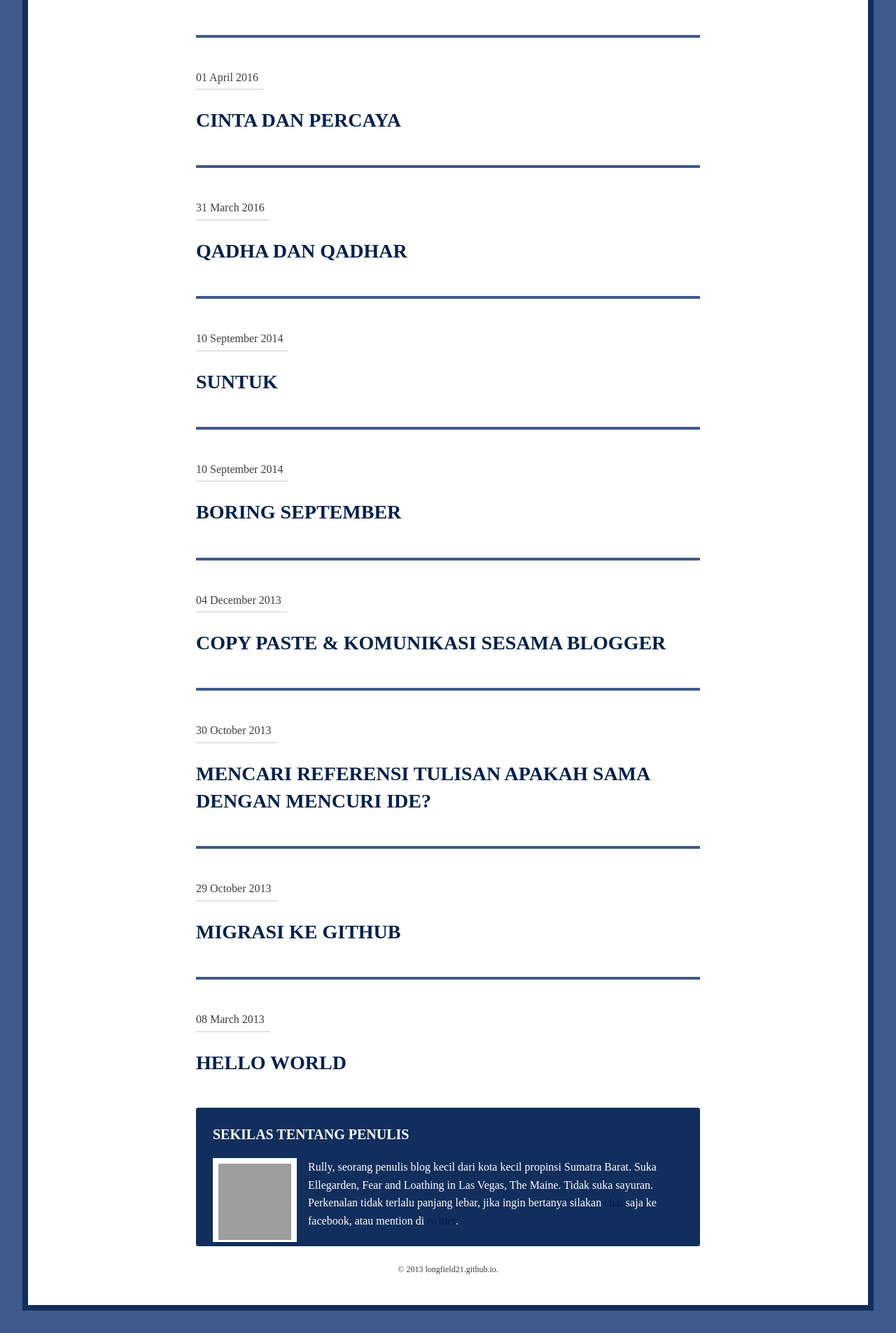
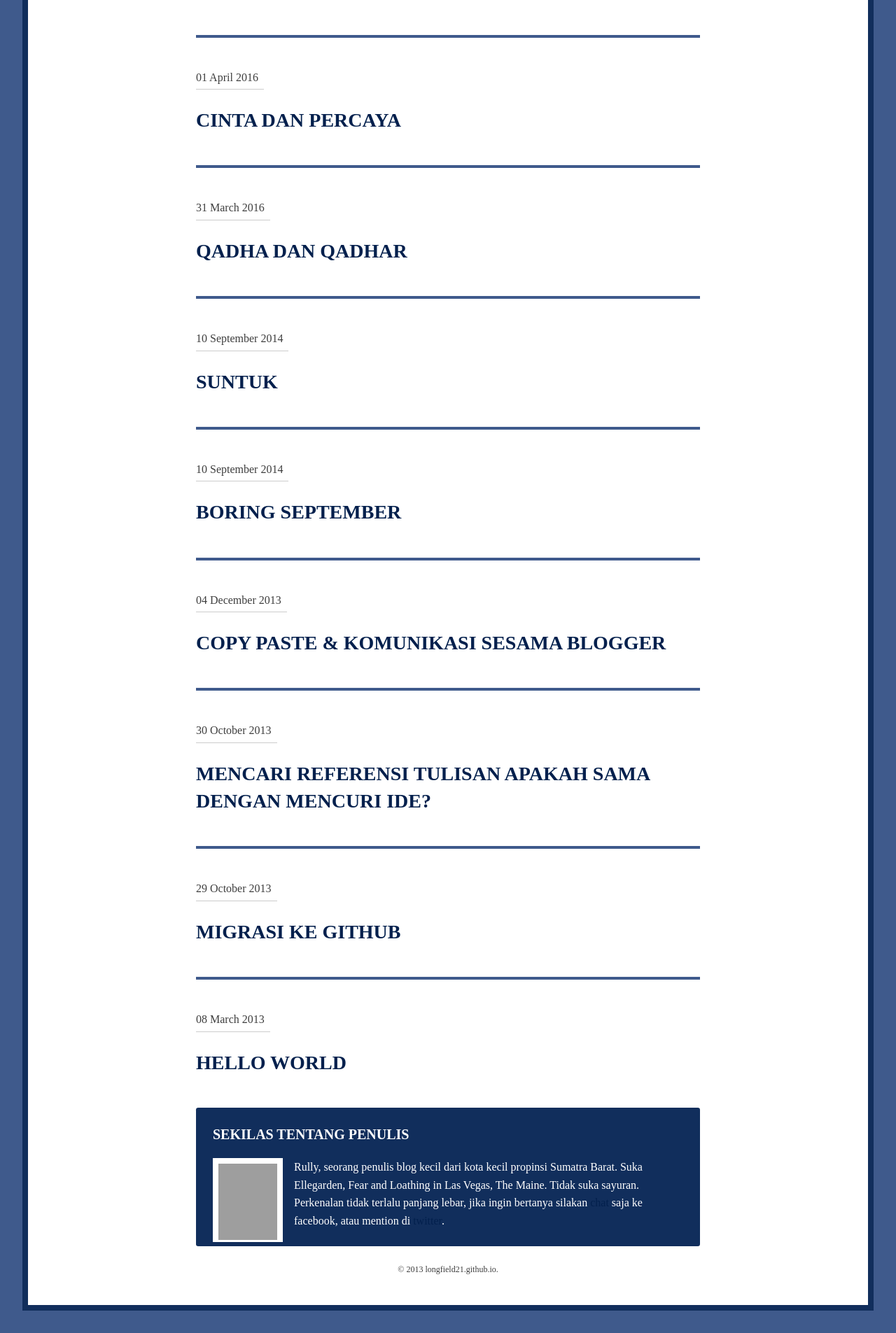
Before and after one commit to longfield21/longfield21.github.com, a Jekyll site: the page built from index.html, in a window 1280 px wide. Shown: the part 873-2778 px from the top of the page at 70% size. Built offline with Jekyll 4.4.1, drawn with Linux system fonts in a browser that asks for light colours; some web fonts are replaced; Markdown is read by kramdown in place of the engine named in the settings; the list of posts is cut into pages by our own code; grey boxes are pictures that could not be loaded.

Commit message:
Update footer.html

```diff
--- a/_includes/footer.html
+++ b/_includes/footer.html
@@ -1,7 +1,7 @@
 <footer class="island site-foot">
   <h3>Sekilas tentang penulis</h3>
 
-  <p><img class="rully" src="https://fbcdn-profile-a.akamaihd.net/hprofile-ak-xta1/v/t1.0-1/c0.66.160.160/p160x160/12042782_1315383408478430_108274644776587771_n.jpg?_nc_eui=ARhx-JqLaZ-KO5RsKU6_3esWVqss1qR-iAuk3SZKImz93GaOakl9OXFU80qj&oh=f70836469cd3d654bc6edafea9194352&oe=57888CB0&__gda__=1468195484_33b56af09d66e0f3b93f8730b90891b1" width="120" height="120" alt="Rully Manusia Ganteng Permanent" />Rully, seorang penulis blog kecil dari kota kecil propinsi Sumatra Barat.
+  <p><img class="rully" src="https://fbcdn-profile-a.akamaihd.net/hprofile-ak-xta1/v/t1.0-1/c0.66.160.160/p160x160/12042782_1315383408478430_108274644776587771_n.jpg?_nc_eui=ARhx-JqLaZ-KO5RsKU6_3esWVqss1qR-iAuk3SZKImz93GaOakl9OXFU80qj&oh=f70836469cd3d654bc6edafea9194352&oe=57888CB0&__gda__=1468195484_33b56af09d66e0f3b93f8730b90891b1" width="100" height="100" alt="Rully Manusia Ganteng Permanent" />Rully, seorang penulis blog kecil dari kota kecil propinsi Sumatra Barat.
     Suka Ellegarden, Fear and Loathing in Las Vegas, The Maine. Tidak suka sayuran. Perkenalan tidak terlalu panjang lebar,
     jika ingin bertanya silakan <a href="http://fb.com/ly2107" target="_blank"> chat </a> saja ke facebook,
     atau mention di <a href="http://twitter.com/21julee" target="_blank">twitter</a>.
```
